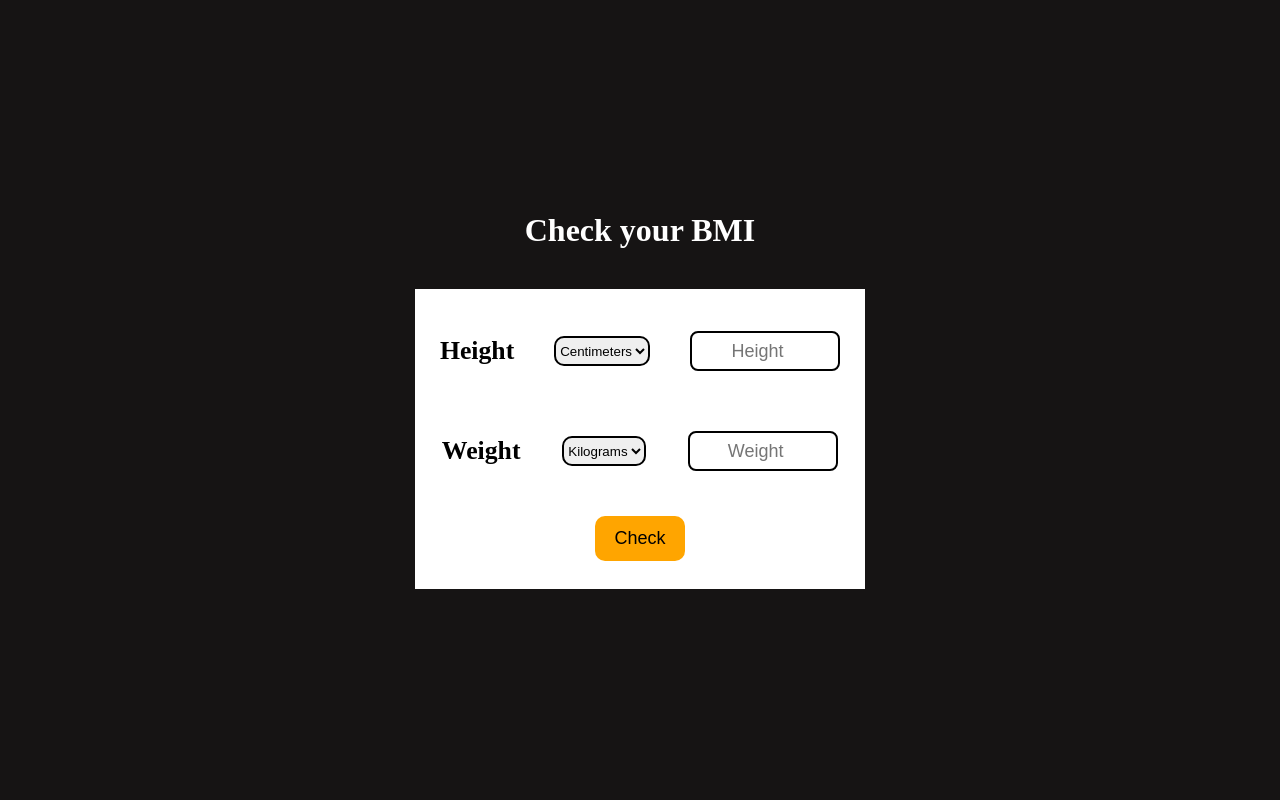
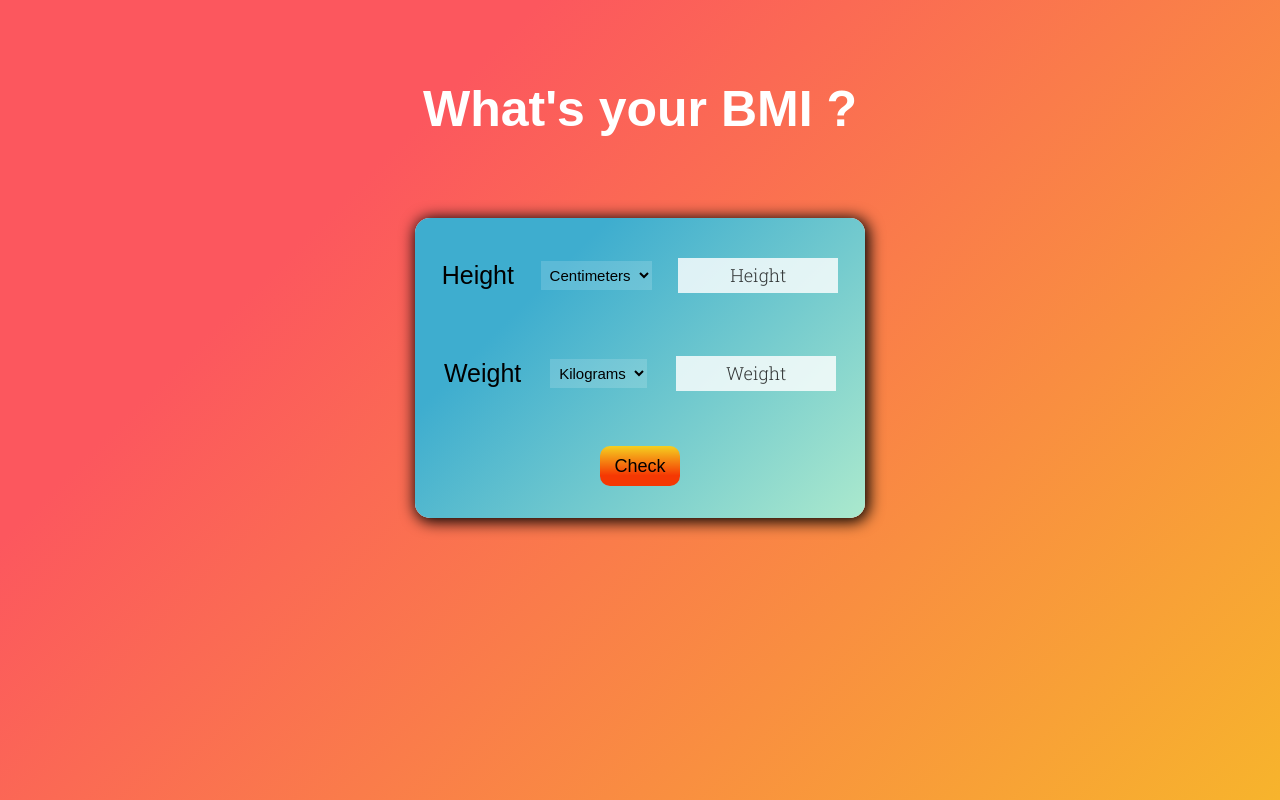
Before and after one commit to Flames004/BMI-calculator, a plain HTML site: page index.html in a window 1280 px wide. Drawn offline with Linux system fonts and the light colour scheme; a web font is replaced by a local one.

Commit message:
Improved design and interface

```diff
--- a/index.html
+++ b/index.html
@@ -4,23 +4,25 @@
 <head>
     <meta charset="UTF-8">
     <meta name="viewport" content="width=device-width, initial-scale=1.0">
+    <link rel="stylesheet" href="https://cdnjs.cloudflare.com/ajax/libs/font-awesome/6.4.0/css/all.min.css" integrity="sha512-iecdLmaskl7CVkqkXNQ/ZH/XLlvWZOJyj7Yy7tcenmpD1ypASozpmT/E0iPtmFIB46ZmdtAc9eNBvH0H/ZpiBw==" crossorigin="anonymous" referrerpolicy="no-referrer" />
     <link rel="stylesheet" href="style.css">
     <link rel="stylesheet" href="utils.css">
+    <link rel="stylesheet" href="responsive.css">
     <title>BMI Calculator</title>
 </head>
 
 <body>
-    <h1>Check your BMI</h1>
+    <h1>What's your BMI &quest;</h1>
     <div class="container">
 
         <!-- User Input Section -->
         <div class="user-input">
 
             <div class="height">
-                <span class="h-label m-arrange label-style">
+                <span class="h-label label-style">
                     <h3>Height</h3>
                 </span>
-                <div class="h-units m-arrange">
+                <div class="h-units ">
                     <select id="h-units-select" class="select-style">
                         <option>Centimeters</option>
                         <option>Meters</option>
@@ -28,19 +30,20 @@
                         <option>Inches</option>
                     </select>
                 </div>
-                <input id="hInput" class="m-arrange input-style" type="number" placeholder="Height">
+                <input id="hInput" class="input-style" type="number" placeholder="Height">
             </div>
+
             <div class="weight">
-                <span class="w-label m-arrange label-style">
+                <span class="w-label label-style">
                     <h3>Weight</h3>
                 </span>
-                <div class="w-units m-arrange">
+                <div class="w-units ">
                     <select id="w-units-select" class="select-style">
                         <option>Kilograms</option>
                         <option>Pounds</option>
                     </select>
                 </div>
-                <input id="wInput" class="m-arrange input-style" type="number" placeholder="Weight">
+                <input id="wInput" class="input-style" type="number" placeholder="Weight">
             </div>
             <div class="check">
                 <button id="check-btn" onclick="putBMI()">Check</button>
@@ -57,33 +60,34 @@
                     <span id="status">Normal</span>
                 </div>
             </div>
-            <div class="break-line"></div>
+
             <div class="bmi-info">
                 <h3>Information</h3>
-                <div class="info-label">
-                    <span>Under Weight</span>
-                    <span>Normal</span>
-                    <span>Over Weight</span>
-                </div>
+                <ul class="info-label">
+                    <li>Under Weight</li>
+                    <li>Normal</li>
+                    <li>Over Weight</li>
+                </ul>
                 <div class="info-bar">
                     <div id="bmi-uw"></div>
                     <div id="bmi-normal"></div>
                     <div id="bmi-ow"></div>
                 </div>
-                <div class="bar-value">
-                    <ul>
-                        <li>16.0</li>
-                        <li>18.5</li>
-                        <li>25.0</li>
-                        <li>40.0</li>
-                    </ul>
-                </div>
+                <ul class="bar-value">
+                    <li>16.0</li>
+                    <li>18.5</li>
+                    <li>25.0</li>
+                    <li>40.0</li>
+                </ul>
+
             </div>
+
             <div class="back">
                 <button id="back-btn" onclick="backtoInput()">Back</button>
             </div>
+
             <div class="credit">
-                <span>&copy;2023 | Provided by Deepak Shukla</span>
+                <span>&copy;2023 | Made with <i class="fa-solid fa-heart"></i> by Deepak Shukla</span>
             </div>
         </div>
     </div>
--- /dev/null
+++ b/responsive.css
@@ -0,0 +1,3 @@
+@media only screen and (max-width: 500px){
+
+}
--- a/style.css
+++ b/style.css
@@ -1,57 +1,79 @@
+@import url('https://fonts.googleapis.com/css2?family=Raleway&family=Roboto+Slab:wght@100;300&display=swap');
+@import url('https://fonts.googleapis.com/css2?family=Ysabeau+SC&display=swap');
+@import url('https://fonts.googleapis.com/css2?family=Edu+SA+Beginner&display=swap');
+@import url('https://fonts.googleapis.com/css2?family=Ysabeau+Office:wght@300&display=swap');
+
 * {
     margin: 0;
     padding: 0;
     box-sizing: border-box;
+    font-family: "Poppins", sans-serif;
+}
+
+html {
+    height: 100vh;
+    width: 100vw;
+    scroll-behavior: smooth;
 }
 
 body {
-    background: #161414;
-    height: 100vh;
-    width: 100vw;
-    display: flex;
-    flex-direction: column;
-    align-items: center;
-    justify-content: center;
+    background-color: #f7b42c;
+    background-image: linear-gradient(315deg, #f7b42c 0%, #fc575e 74%);
 }
 
 h1 {
+    font-weight: bolder;
+    /* font-family: 'Raleway', sans-serif; */
+    font-family: 'Ysabeau SC', sans-serif;
+    font-size: 50px;
     color: white;
-    margin-bottom: 40px;
+    width: fit-content;
+    margin: max(80px, 5%) auto;
 }
 
 .container {
+    box-shadow: 2px 2px 15px 2px #000;
+    margin-inline: auto;
     position: relative;
-    width: 450px;
+    width: min(450px, 60%);
     height: 300px;
+    border-radius: 15px;
+    /* border: 2px solid hotpink */
 }
 
 
 /* For User Input */
 .user-input {
+    border-radius: 15px;
     position: absolute;
     z-index: 2;
     height: 100%;
     width: 100%;
-    background: white;
     display: flex;
+    justify-content: center;
     flex-direction: column;
-    align-items: center;
-    justify-content: center;
+    gap: 3rem;
+    /* background: linear-gradient(-45deg, rgb(252, 82, 16), rgb(227, 15, 255)); */
+    /* background-color: #1fd1f9;
+    background-image: linear-gradient(315deg, #1fd1f9 0%, #b621fe 74%); */
+    background-color: #abe9cd;
+    background-image: linear-gradient(315deg, #abe9cd 0%, #3eadcf 74%);
 }
 
 .height,
 .weight {
-    height: 70px;
+    /* border: 1px solid lightgreen; */
+    height: 50px;
     width: 100%;
-    margin-bottom: 30px;
     display: flex;
     align-items: center;
     justify-content: space-evenly;
 }
 
 .check {
-    width: 90px;
-    height: 45px;
+    margin-inline: auto;
+    width: min(80px, 18%);
+    height: 40px;
 }
 
 #check-btn {
@@ -60,38 +82,42 @@ h1 {
     height: 100%;
     width: 100%;
     border: none;
-    background: orange;
+    background-color: #f5d020;
+    background-image: linear-gradient(-180deg, #f5d020 0%, #f53803 74%);
+    /* background: orange; */
     color: black;
 }
 
 
-
 /* For Results */
 .result {
+    position: absolute;
+    height: 100%;
+    width: 100%;
+    z-index: 1;
+    border-radius: 15px;
     display: flex;
     flex-direction: column;
     align-items: center;
-    justify-content: space-evenly;
-    z-index: 1;
-    height: 100%;
-    width: 100%;
-    background: rgb(223, 224, 134);
-    position: absolute;
+    justify-content: space-between;
+    /* background-color: #fad0c4;
+    background-image: linear-gradient(315deg, #fad0c4 0%, #f1a7f1 74%); */
+    background-color: #f3e6e8;
+    background-image: linear-gradient(315deg, #f3e6e8 0%, #d5d0e5 74%);
 }
 
 .bmi-result {
-    width: 90%;
+    width: max(50%, 230px);
     display: flex;
     justify-content: center;
 }
 
 #bmi-value {
-    width: 110px;
-    font-size: 60px;
+    width: 70%;
+    font-size: 4.8rem;
 }
 
 .bmi-text {
-    margin-left: 10px;
     display: flex;
     flex-direction: column;
     align-items: center;
@@ -103,37 +129,32 @@ h1 {
 }
 
 #status {
-    font-size: 15px;
+    font-size: 18px;
     color: green;
 }
 
-.break-line {
-    height: 4px;
-    width: 90%;
-    background: #000;
-}
-
 .bmi-info {
-    margin-top: 5px;
-    padding: 10px 0 10px 0;
+    border-radius: 10px;
+    background: rgba(0, 0, 0, 0.158);
     display: flex;
     width: 90%;
-    height: 110px;
+    height: 38%;
     flex-direction: column;
-    justify-content: center;
     align-items: center;
-    justify-content: space-between;
+    justify-content: space-evenly;
 }
 
 .bmi-info h3 {
-    position: relative;
-    bottom: 10px;
+    font-size: x-large;
+    margin-bottom: 10px;
 }
 
 .info-label {
-    width: 85%;
-    display: flex;
-    justify-content: space-between;
+    width: 90%;
+}
+
+.info-label li {
+    margin: 0 15px;
 }
 
 .info-bar {
@@ -170,13 +191,15 @@ ul {
 }
 
 li {
-    margin: 0px 8px 0px 8px;
+    font-family: 'Edu SA Beginner', cursive;
+    margin: 0 8px;
+    font-size: large;
     list-style: none;
 }
 
 .back {
-    margin-top: 10px;
-    width: 80px;
+    margin-inline: auto;
+    width: min(80px, 18%);
     height: 40px;
 }
 
@@ -186,10 +209,20 @@ li {
     height: 100%;
     width: 100%;
     border: none;
-    background: orange;
+    background-color: #f5d020;
+    background-image: linear-gradient(-180deg, #f5d020 0%, #f53803 74%);
+    /* background: orange; */
     color: black;
 }
 
+.credit {
+    margin-bottom: 5px;
+}
+
 .credit span {
+    font-family: 'Ysabeau Office', sans-serif;
     font-size: small;
 }
+.credit span i{
+    color: red;
+}
--- a/utils.css
+++ b/utils.css
@@ -1,26 +1,47 @@
-.m-arrange {
-    margin: 5px 15px 5px 15px;
-}
-
-.label-style {
-    font-size: 22px;
+.label-style h3{
+    font-size: 25px;
+    font-weight: 500;
+    font-family: 'Poppins', sans-serif;
 }
 
 .select-style {
-    height: 30px;
-    border-radius: 10px;
-    border: 2px solid black;
+    font-size: 15px;
+    padding: 5px;
+    outline: none;
+    background: rgba(255, 255, 255, 0.158);
+    border: none;
 }
 
 .input-style {
-    width: 150px;
+    background: rgba(255, 255, 255, 0.808);
+    width: 10rem;
     font-size: large;
     text-align: center;
-    border-radius: 8px;
-    border: 2px solid black;
-    height: 40px;
+    outline: none;
+    border: none;
+    font-family: 'Roboto Slab', serif;
+    height: 35px;
 }
 
 button {
     cursor: pointer;
 }
+
+
+/* Reamoving the spin buttons (arrow buttons) from input type: number */
+/* Chrome, Safari, Edge, Opera */
+.height input::-webkit-outer-spin-button,
+.height input::-webkit-inner-spin-button {
+    -webkit-appearance: none;
+    margin: 0;
+}
+
+.weight input::-webkit-outer-spin-button,
+.weight input::-webkit-inner-spin-button {
+    -webkit-appearance: none;
+    margin: 0;
+}
+
+::placeholder{
+    color: rgba(0, 0, 0, 0.781);
+}
```
